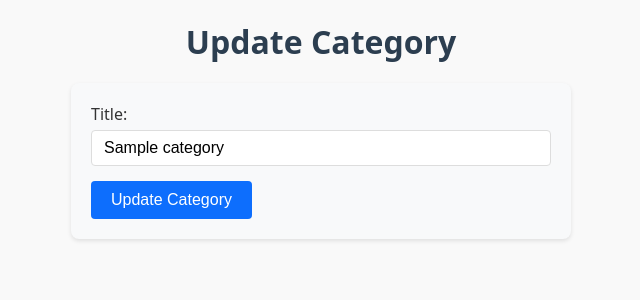
After one commit to hifichevymane/web-technologies-lab-5, a Django app: page /products/categories/1/update/ in a window 1280 px wide. The commit adds this page. Shown: the top 300 px of the page, without its empty margins (319-959 px from the left). Run offline with Django 5.2, Linux system fonts and the light colour scheme; tables that the repository leaves empty hold one stand-in row (values such as "Sample post").

Commit message:
update views for Product and Category models

```diff
--- a/products/templates/products/category-detail.html
+++ b/products/templates/products/category-detail.html
@@ -54,5 +54,6 @@
     </table>
 
     <a href="{% url 'category-list' %}" class="btn btn-primary">Back to Categories</a>
+    <a href="{% url 'category-update' category.pk %}" class="btn btn-primary">Edit Category</a>
 </div>
 {% endblock %}
--- a/products/templates/products/product-detail.html
+++ b/products/templates/products/product-detail.html
@@ -42,5 +42,6 @@
     </table>
 
     <a href="{% url 'product-list' %}" class="btn btn-primary">Back to Products</a>
+    <a href="{% url 'product-update' product.pk %}" class="btn btn-primary">Edit Product</a>
 </div>
 {% endblock %}
--- /dev/null
+++ b/products/templates/products/update-category.html
@@ -0,0 +1,15 @@
+{% extends 'products/base.html' %}
+
+{% block title %}Update {{ category.title }}{% endblock %}
+
+{% block header %}
+<h1>Update Category</h1>
+{% endblock %}
+
+{% block content %}
+<form method="post">
+    {% csrf_token %}
+    {{ form.as_p }}
+    <button type="submit" class="btn btn-primary">Update Category</button>
+</form>
+{% endblock %}
--- a/products/urls.py
+++ b/products/urls.py
@@ -3,16 +3,20 @@ from .views import (
     ProductListView,
     ProductDetailView,
     ProductCreateView,
+    ProductUpdateView,
     CategoryListView,
     CategoryDetailView,
-    CategoryCreateView
+    CategoryCreateView,
+    CategoryUpdateView
 )
 
 urlpatterns = [
     path('', ProductListView.as_view(), name='product-list'),
     path('<int:pk>', ProductDetailView.as_view(), name='product-detail'),
     path('new/', ProductCreateView.as_view(), name='product-create'),
+    path('<int:pk>/update/', ProductUpdateView.as_view(), name='product-update'),
     path('categories/', CategoryListView.as_view(), name='category-list'),
     path('categories/<int:pk>', CategoryDetailView.as_view(), name='category-detail'),
     path('categories/new/', CategoryCreateView.as_view(), name='category-create'),
+    path('categories/<int:pk>/update/', CategoryUpdateView.as_view(), name='category-update'),
 ]
--- a/products/views.py
+++ b/products/views.py
@@ -1,4 +1,4 @@
-from django.views.generic import ListView, CreateView, DetailView
+from django.views.generic import ListView, CreateView, DetailView, UpdateView
 from .models import Product, Category
 from .forms import ProductForm, CategoryForm
 from django.urls import reverse_lazy
@@ -25,6 +25,16 @@ class ProductCreateView(CreateView):
     success_url = reverse_lazy('product-list')
 
 
+class ProductUpdateView(UpdateView):
+    model = Product
+    form_class = ProductForm
+    template_name = 'products/update-product.html'
+    context_object_name = 'product'
+
+    def get_success_url(self):
+        return reverse_lazy('product-detail', kwargs={'pk': self.object.pk})
+
+
 class CategoryListView(ListView):
     model = Category
     template_name = 'products/categories.html'
@@ -43,3 +53,13 @@ class CategoryCreateView(CreateView):
     form_class = CategoryForm
     template_name = 'products/new-category.html'
     success_url = reverse_lazy('category-list')
+
+
+class CategoryUpdateView(UpdateView):
+    model = Category
+    form_class = CategoryForm
+    template_name = 'products/update-category.html'
+    context_object_name = 'category'
+
+    def get_success_url(self):
+        return reverse_lazy('category-detail', kwargs={'pk': self.object.pk})
```
Also changed, not shown: products/templates/products/update-product.html (added, +15 -0 lines).
